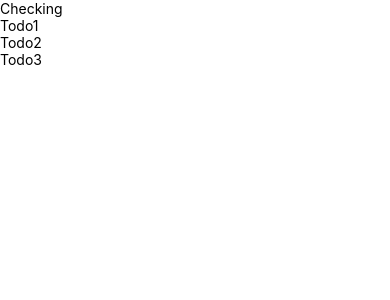
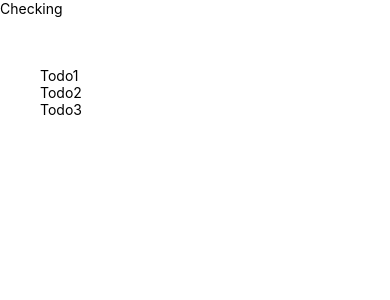
Before and after one commit to khatrisuneel96/todo-app-react-native, a React Native app: screen / in a window 390 px wide. Shown: the top 300 px of the page. Built offline with nearby package versions, Linux system fonts and the light colour scheme.

Commit message:
Update App.js

```diff
--- a/App.js
+++ b/App.js
@@ -33,4 +33,10 @@ const styles = StyleSheet.create({
     flex: 1,
     backgroundColor: "#fff",
   },
+  content: {
+    padding: 40,
+  },
+  list: {
+    marginTop: 10,
+  },
 });
```
